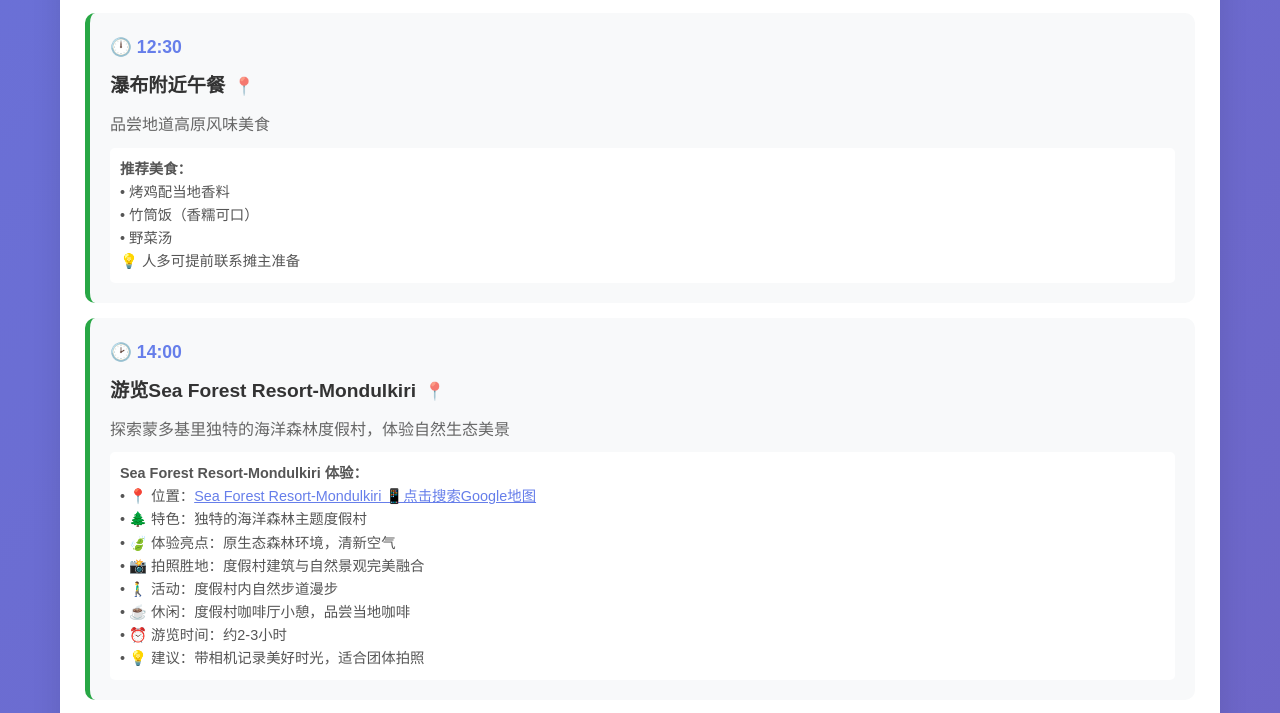
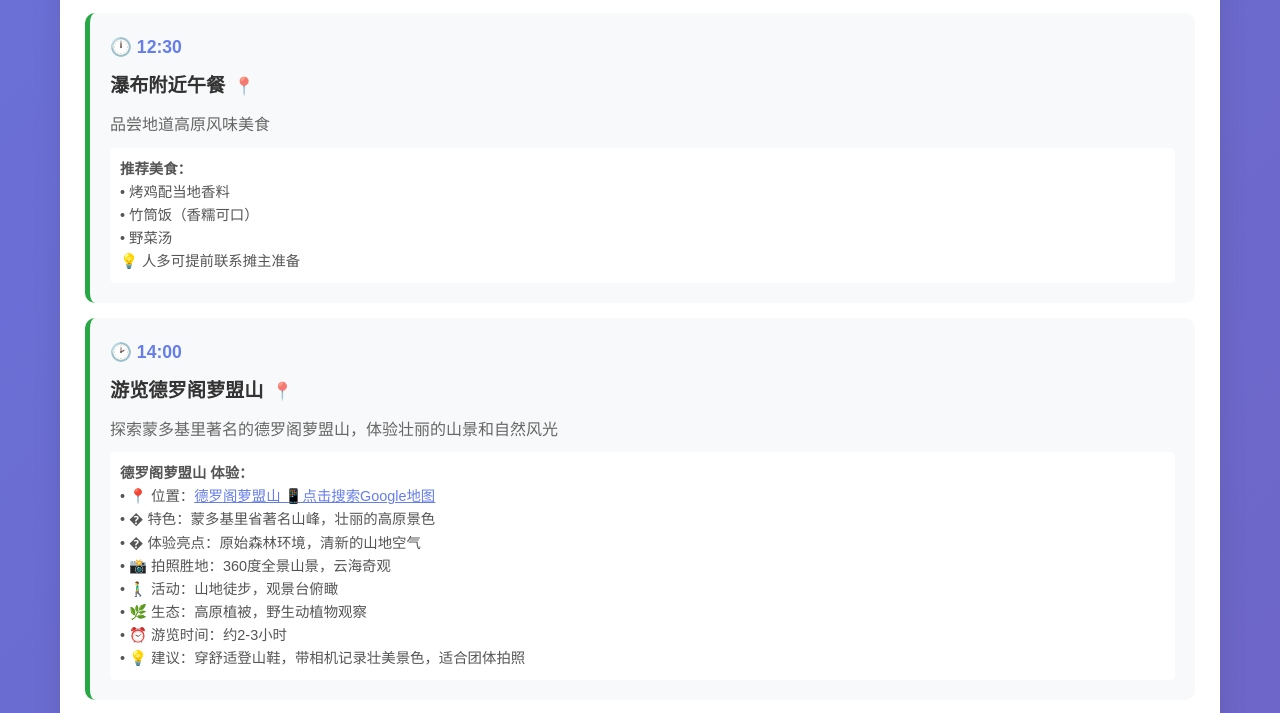
Before and after one commit to jiang52000000/travel, a plain HTML site: page mondulkiri_travel_plan.html in a window 1280 px wide. Shown: the part 2809-3522 px from the top of the page. Drawn offline with Linux system fonts and the light colour scheme; some packages are replaced by stand-ins of ours.

Commit message:
new3
new3

```diff
--- a/mondulkiri_travel_plan.html
+++ b/mondulkiri_travel_plan.html
@@ -409,7 +409,7 @@
                 <button onclick="window.open('https://www.google.com/maps/search/Bou+Sra+Waterfall+Mondulkiri+Cambodia', '_blank')">💦 布斯拉瀑布</button>
                 <button onclick="window.open('https://www.google.com/maps/search/Elephant+Valley+Project+Sen+Monorom+Cambodia', '_blank')">🐘 大象保护中心</button>
                 <button onclick="window.open('https://www.google.com/maps/search/Pidoma+Resort+Sen+Monorom+Cambodia', '_blank')">🏨 Pidoma Resort</button>
-                <button onclick="window.open('https://www.google.com/maps/search/Sea+Forest+Resort+Mondulkiri+Cambodia', '_blank')">🌲 Sea Forest Resort</button>
+                <button onclick="window.open('https://www.google.com/maps/search/德罗阁萝盟山+Mondulkiri+Cambodia', '_blank')">�️ 德罗阁萝盟山</button>
             </div>
         </div>
 
@@ -498,18 +498,18 @@
 
             <div class="activity">
                 <div class="activity-time">🕑 14:00</div>
-                <div class="activity-title">游览Sea Forest Resort-Mondulkiri</div>
-                <div class="activity-description">探索蒙多基里独特的海洋森林度假村，体验自然生态美景</div>
+                <div class="activity-title">游览德罗阁萝盟山</div>
+                <div class="activity-description">探索蒙多基里著名的德罗阁萝盟山，体验壮丽的山景和自然风光</div>
                 <div class="activity-details">
-                    <strong>Sea Forest Resort-Mondulkiri 体验：</strong><br>
-                    • 📍 位置：<a href="https://www.google.com/maps/search/Sea+Forest+Resort+Mondulkiri" target="_blank" style="color: #667eea; text-decoration: underline;">Sea Forest Resort-Mondulkiri 📱点击搜索Google地图</a><br>
-                    • 🌲 特色：独特的海洋森林主题度假村<br>
-                    • 🍃 体验亮点：原生态森林环境，清新空气<br>
-                    • 📸 拍照胜地：度假村建筑与自然景观完美融合<br>
-                    • 🚶‍♂️ 活动：度假村内自然步道漫步<br>
-                    • ☕ 休闲：度假村咖啡厅小憩，品尝当地咖啡<br>
+                    <strong>德罗阁萝盟山 体验：</strong><br>
+                    • 📍 位置：<a href="https://www.google.com/maps/search/德罗阁萝盟山+Mondulkiri+Cambodia" target="_blank" style="color: #667eea; text-decoration: underline;">德罗阁萝盟山 📱点击搜索Google地图</a><br>
+                    • �️ 特色：蒙多基里省著名山峰，壮丽的高原景色<br>
+                    • � 体验亮点：原始森林环境，清新的山地空气<br>
+                    • 📸 拍照胜地：360度全景山景，云海奇观<br>
+                    • 🚶‍♂️ 活动：山地徒步，观景台俯瞰<br>
+                    • 🌿 生态：高原植被，野生动植物观察<br>
                     • ⏰ 游览时间：约2-3小时<br>
-                    • 💡 建议：带相机记录美好时光，适合团体拍照
+                    • 💡 建议：穿舒适登山鞋，带相机记录壮美景色，适合团体拍照
                 </div>
             </div>
 
@@ -791,7 +791,7 @@
             { id: 'bou-sra', query: 'Bou Sra Waterfall Mondulkiri Cambodia', name: '布斯拉瀑布', icon: '💦' },
             { id: 'elephant', query: 'Elephant Valley Project Sen Monorom Cambodia', name: '大象保护中心', icon: '🐘' },
             { id: 'pidoma', query: 'Pidoma Resort Sen Monorom Cambodia', name: 'Pidoma Resort', icon: '🏨' },
-            { id: 'sea-forest', query: 'Sea Forest Resort Mondulkiri Cambodia', name: 'Sea Forest Resort', icon: '🌲' }
+            { id: 'dluogelaomueng', query: '德罗阁萝盟山 Mondulkiri Cambodia', name: '德罗阁萝盟山', icon: '�️' }
         ];
 
         // 初始化Google地图
```
